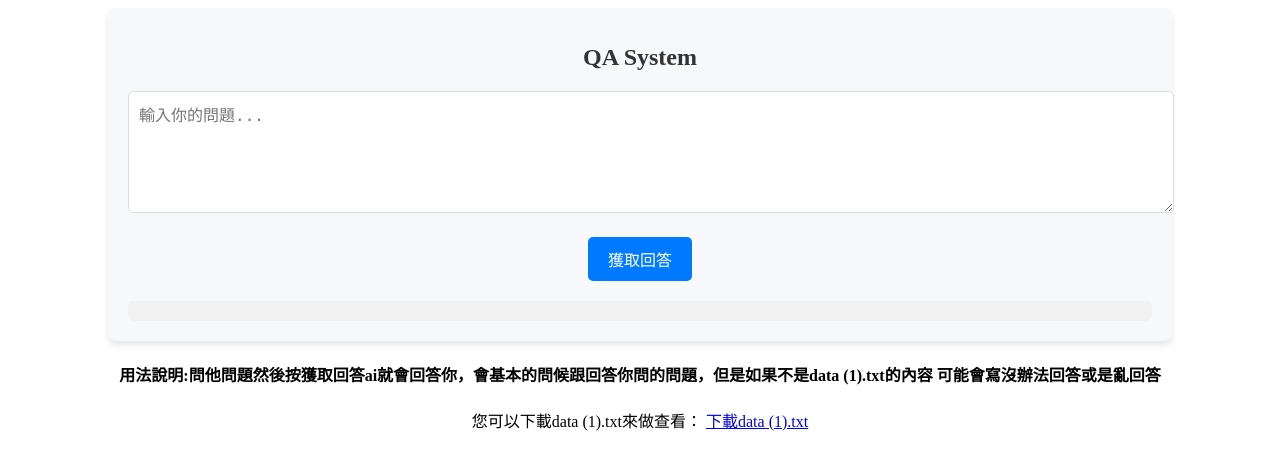
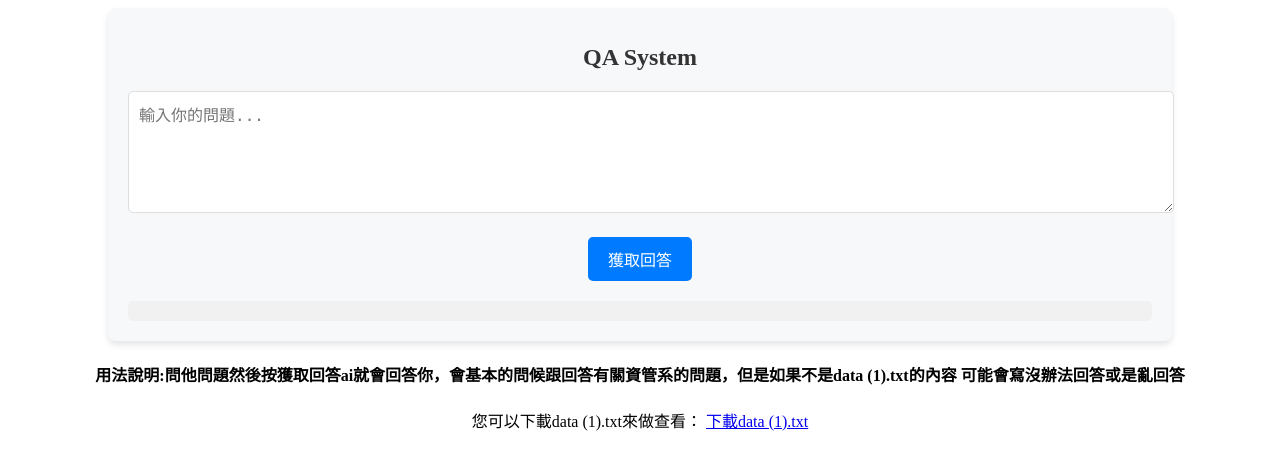
Before and after one commit to nick00151/bbb, a Flask app: page / in a window 1280 px wide. Shown: the top 470 px of the page. Run offline with Flask 3, Linux system fonts and the light colour scheme.

Commit message:
Update index.html

```diff
--- a/templates/index.html
+++ b/templates/index.html
@@ -14,7 +14,7 @@
         <div id="output" class="output"></div>
         <div id="loading" class="loading" style="display: none;">正在處理請求...</div>
     </div>
-    <center><h4>用法說明:問他問題然後按獲取回答ai就會回答你，會基本的問候跟回答你問的問題，但是如果不是data (1).txt的內容 可能會寫沒辦法回答或是亂回答</h4>
+    <center><h4>用法說明:問他問題然後按獲取回答ai就會回答你，會基本的問候跟回答有關資管系的問題，但是如果不是data (1).txt的內容 可能會寫沒辦法回答或是亂回答</h4>
     <p>
             您可以下載data (1).txt來做查看：
             <a href="https://drive.google.com/uc?export=download&id=1iLgrkMW55b1YahEy5IboZqky40aqAs8y"
```
